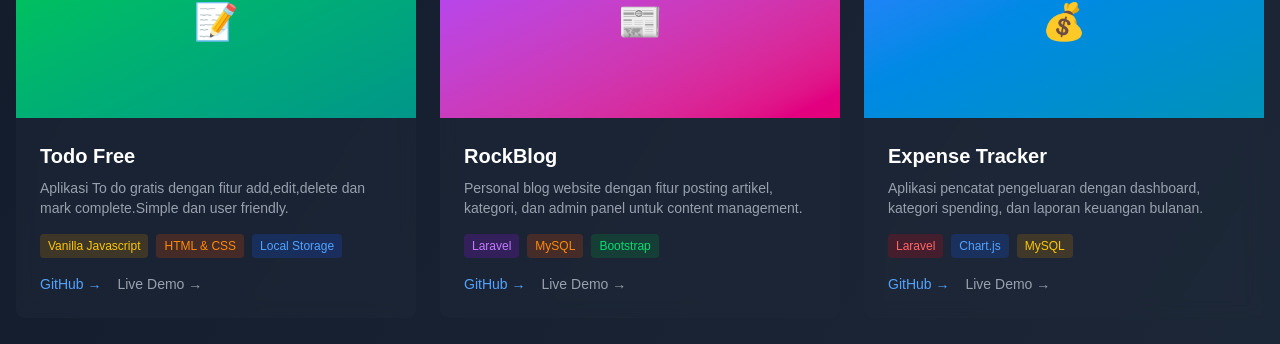
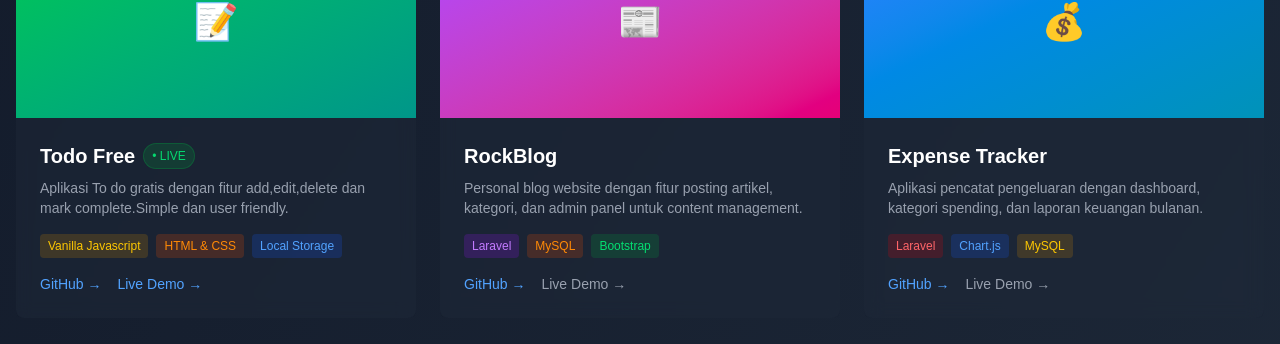
Before and after one commit to Rock-Code-Brutal/MyPortofolio, a Next.js app: page / in a window 1280 px wide. Shown: the part 1110-1454 px from the top of the page. Built offline with nearby package versions, Linux system fonts and the light colour scheme.

Commit message:
feat: Add live demo link for Todo Free project with LIVE badge

```diff
--- a/src/app/page.tsx
+++ b/src/app/page.tsx
@@ -172,7 +172,12 @@ export default function Home() {
                               <div className="text-white text-4xl">📝</div>
                           </div>
                           <div className="p-6">
-                              <h3 className="text-xl font-semibold mb-2">Todo Free</h3>
+                              <div className="flex items-center gap-2 mb-2">
+                                  <h3 className="text-xl font-semibold">Todo Free</h3>
+                                  <span className="text-xs px-2 py-1 bg-green-600/20 text-green-400 border border-green-600/30 rounded-full animate-pulse">
+                                      • LIVE
+                                  </span>
+                              </div>
                               <p className="text-gray-400 text-sm mb-4">
                                   Aplikasi To do gratis dengan fitur add,edit,delete dan mark complete.Simple dan user friendly.
                               </p>
@@ -185,7 +190,7 @@ export default function Home() {
                                   <a href="https://github.com/Rock-Code-Brutal/-todo-free" target="_blank" className="text-sm text-blue-400 hover:text-blue-300">
                                       GitHub →
                                   </a>
-                                  <a href="#" className="text-sm text-gray-400 hover:text-gray-300">
+                                  <a href="https://todo-free.vercel.app" target="_blank" className="text-sm text-blue-400 hover:text-blue-300">
                                       Live Demo →
                                   </a>
                               </div>
```
